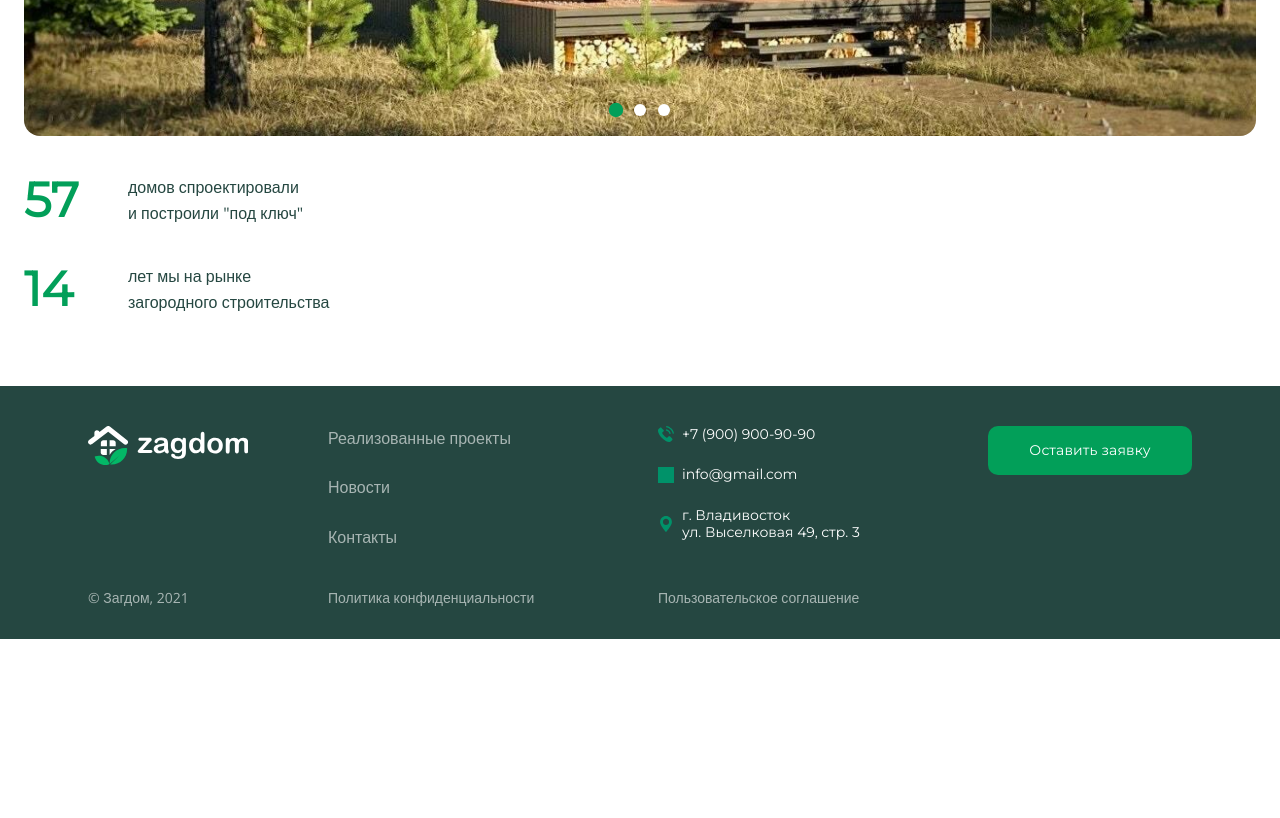
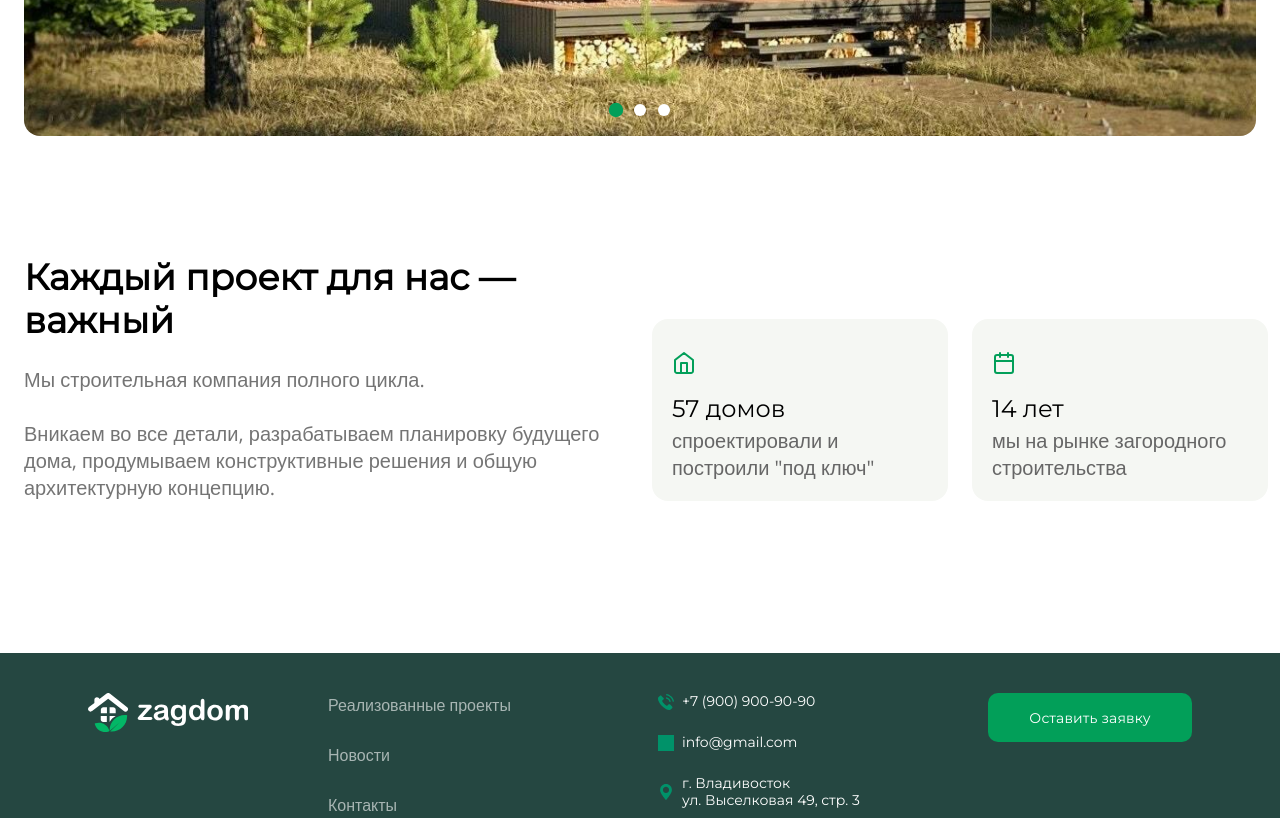
Before and after one commit to huzouskaya/frontend_course_2025, a Nuxt app in the folder whovians/: page / in a window 1280 px wide. Shown: the part 660-1478 px from the top of the page. Before the commit the page ends 1299 px from the top, so only its background shows below. Built offline with nearby package versions, Linux system fonts and the light colour scheme; grey boxes are pictures that could not be loaded.

Commit message:
Statistic-block was added

```diff
--- a/whovians/assets/scss/mixins.scss
+++ b/whovians/assets/scss/mixins.scss
@@ -1,6 +1,6 @@
 @use "sass:map";
 
-@mixin text-style($font-family, $font-size, $font-weight, $line-height: null, $color: null) {
+@mixin text-style($font-family, $font-size, $font-weight, $line-height: null, $color: #000000) {
     font-family: $font-family;
     font-size: $font-size;
     font-weight: $font-weight;
--- a/whovians/components/Stats.vue
+++ b/whovians/components/Stats.vue
@@ -1,19 +1,41 @@
 <template>
-    <div class="stats-section">
+    <div class="stats-block">
         <div class="stats-container">
-            <div class="stats-grid">
+        <div class="stats-text">
+            <h2 class="stats-title">Каждый проект для нас — важный</h2>
+            <p class="stats-description">
+            Мы строительная компания полного цикла. <br><br> Вникаем во все детали,
+            разрабатываем планировку будущего дома, продумываем конструктивные
+            решения и общую архитектурную концепцию.
+            </p>
+        </div>
+
+        <div class="stats-items">
             <div class="stat-item">
-                    <div class="stat-number">57</div>
+            <div class="stat-icon">
+                <svg width="48" height="48" viewBox="0 0 24 24" fill="none" xmlns="http://www.w3.org/2000/svg">
+                <path d="M3 9L12 2L21 9V20C21 20.5304 20.7893 21.0391 20.4142 21.4142C20.0391 21.7893 19.5304 22 19 22H5C4.46957 22 3.96086 21.7893 3.58579 21.4142C3.21071 21.0391 3 20.5304 3 20V9Z" stroke="#029F59" stroke-width="2" stroke-linecap="round" stroke-linejoin="round"/>
+                <path d="M9 22V12H15V22" stroke="#029F59" stroke-width="2" stroke-linecap="round" stroke-linejoin="round"/>
+                </svg>
+            </div>
             <div class="stat-text">
-                            <p>домов спроектировали</p>
-                            <p>и построили "под ключ"</p>
+                <p>57 домов</p>
+                <p>спроектировали и построили "под ключ"</p>
             </div>
             </div>
+
             <div class="stat-item">
-                        <div class="stat-number">14</div>
+            <div class="stat-icon">
+                <svg width="48" height="48" viewBox="0 0 24 24" fill="none" xmlns="http://www.w3.org/2000/svg">
+                <rect x="3" y="4" width="18" height="18" rx="2" ry="2" stroke="#029F59" stroke-width="2" stroke-linecap="round" stroke-linejoin="round"/>
+                <line x1="16" y1="2" x2="16" y2="6" stroke="#029F59" stroke-width="2" stroke-linecap="round" stroke-linejoin="round"/>
+                <line x1="8" y1="2" x2="8" y2="6" stroke="#029F59" stroke-width="2" stroke-linecap="round" stroke-linejoin="round"/>
+                <line x1="3" y1="10" x2="21" y2="10" stroke="#029F59" stroke-width="2" stroke-linecap="round" stroke-linejoin="round"/>
+                </svg>
+            </div>
             <div class="stat-text">
-                            <p>лет мы на рынке</p>
-                            <p>загородного строительства</p>
+                <p>14 лет</p>
+                <p>мы на рынке загородного строительства</p>
             </div>
             </div>
         </div>
@@ -22,62 +44,127 @@
 </template>
 
 <script setup>
-
 </script>
 
 <style scoped lang="scss">
 @use '../assets/scss/mixins' as m;
 
-.stats-section {
+.stats-block {
     background: white;
-    padding: 80px 144px;
+    padding: 80px 0px;
 
     @include m.media-breakpoint(md) {
-        padding: 40px 24px;
+        padding: 120px 0px;
     }
 }
 
 .stats-container {
     max-width: 1264px;
     margin: 0 auto;
+    padding: 0 16px;
+    display: flex;
+    flex-direction: column;
+
+    @include m.media-breakpoint(md) {
+        flex-direction: row;
+        gap: 12px;
+        align-items: flex-end;
+    }
 }
 
-.stats-grid {
-    display: grid;
-    grid-template-columns: repeat(2, 1fr);
-    gap: 80px;
+.stats-text {
+    flex: 0 0 50%;
 
     @include m.media-breakpoint(md) {
+        max-width: 632px;
+    }
+}
+
+.stats-title {
+    @include m.text-style(var(--font-prim), 38px, 700, 1.2);
+    margin: 0 0 24px 0;
+
+    @include m.media-breakpoint(md) {
+        font-size: 36px;
+    }
+}
+
+.stats-description {
+    @include m.text-style(var(--font-sec), 20px, 400, 1.35, #666666);
+    margin: 0;
+    opacity: 0.9;
+}
+
+.stats-items {
+    flex: 0 0 50%;
+    display: grid;
     grid-template-columns: 1fr;
-        gap: 40px;
+    gap: 24px;
+
+    @include m.media-breakpoint(md) {
+        grid-template-columns: 1fr 1fr;
+        gap: 24px;
+        max-width: 632px;
     }
 }
 
 .stat-item {
+    background: #F5F7F3;
+    border-radius: 16px;
+    padding: 20px;
     display: flex;
-    align-items: center;
-    gap: 24px;
+    flex-direction: column;
+    // align-items: center;
+    // text-align: center;
 }
 
-.stat-number {
-    @include m.text-style(var(--font-prim), 64px, 700, 1, #029F59);
-    min-width: 120px;
+.stat-icon {
+    width: 24px;
+    height: 24px;
+    margin-bottom: 32px;
+    display: flex;
+    // align-items: center;
+    justify-content: center;
 
     @include m.media-breakpoint(md) {
-        font-size: 48px;
-        min-width: 80px;
+        width: 24px;
+        height: 24px;
     }
 }
 
 .stat-text {
-    @include m.text-style(var(--font-sec), 16px, 400, 1.4, #254741);
-
     p {
         margin: 0;
 
         &:first-child {
+            @include m.text-style(var(--font-prim), 24px, 400, 1.2, #000000);
             margin-bottom: 4px;
+        }
+
+        &:last-child {
+            @include m.text-style(var(--font-sec), 20px, 400, 1.35, #666666);
         }
     }
 }
+@media (max-width: 900px) {
+    .stats-items {
+        grid-template-columns: 1fr;
+    }
+}
+
+@media (max-width: 767px) {
+    .stats-text,
+    .stats-items {
+        flex: 0 0 100%;
+    }
+
+    .stats-container {
+        flex-direction: column;
+        gap: 40px;
+    }
+
+    .stat-item {
+        width: 100%;
+    }
+}
 </style>
```
Lines whose indentation alone changed are shown as unchanged.
